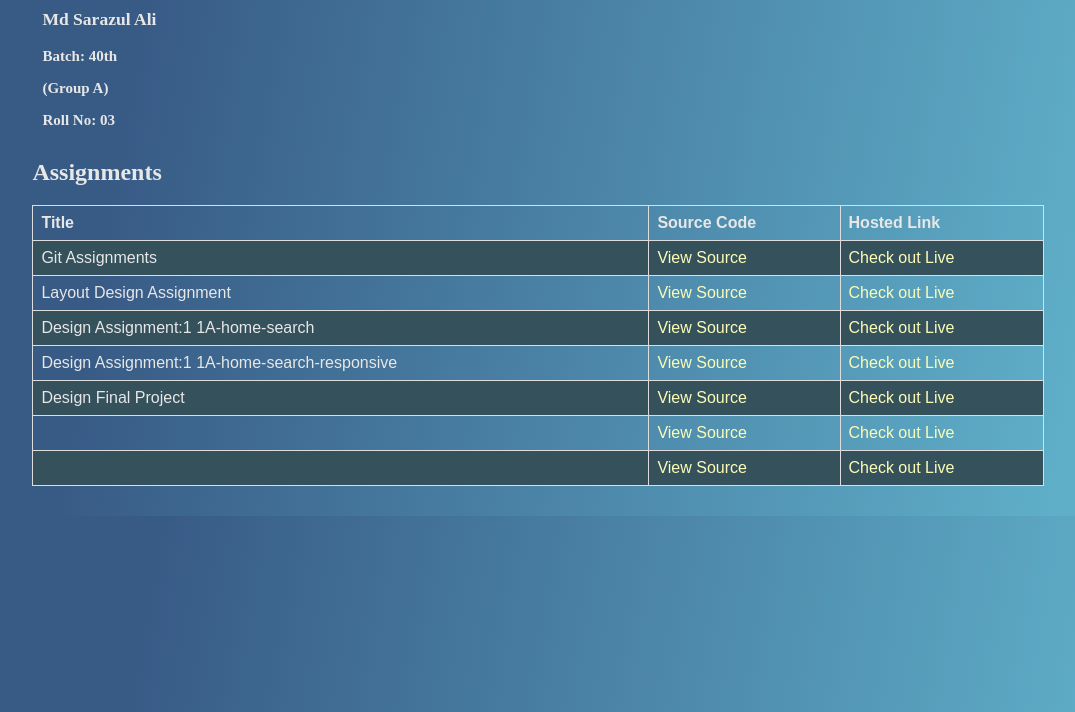
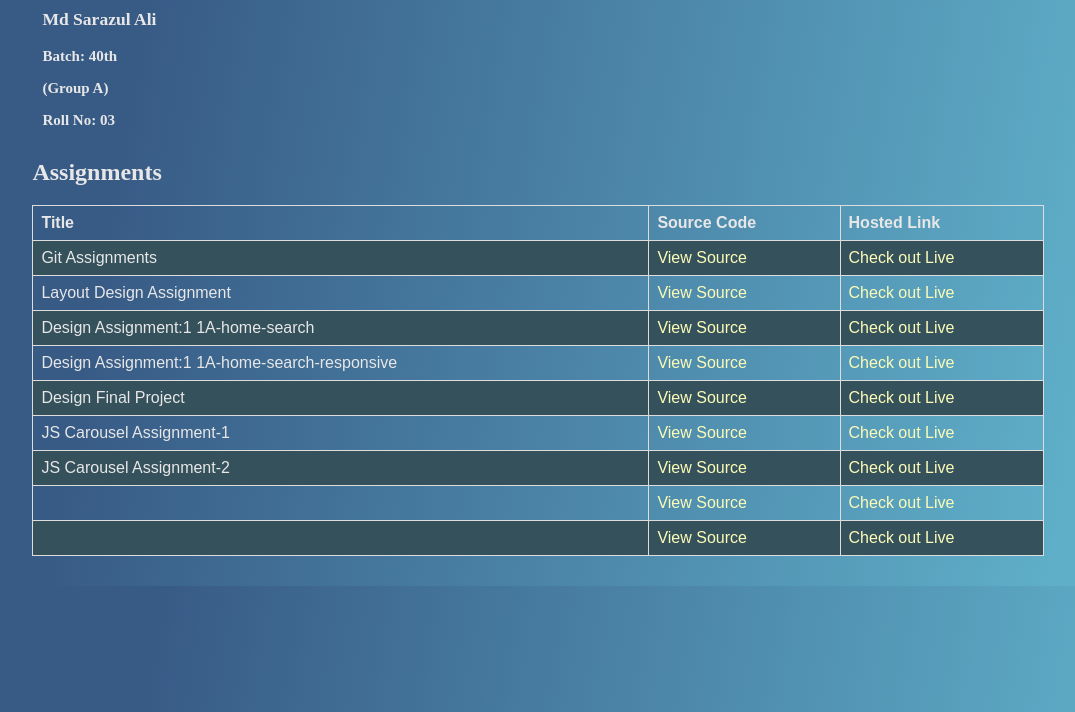
Before and after one commit to Sarazul-Ali/LFAffignmentWeb, a plain HTML site: page index.html in a window 1280 px wide. Shown: the part 88-800 px from the top of the page, without its empty margins (102-1177 px from the left). Drawn offline with Linux system fonts and the light colour scheme.

Commit message:
Update index.html

```diff
--- a/index.html
+++ b/index.html
@@ -98,6 +98,16 @@
                 </tr>
 
                 <tr>
+                    <td>JS Carousel Assignment-1</td>
+                    <td><a href="https://github.com/Sarazul-Ali/LF-JS-Carousel-Asssignment1">View Source</a></td>
+                    <td><a href="https://sarazul-ali.github.io/LF-JS-Carousel-Asssignment1/">Check out Live</a></td>
+                </tr>
+                <tr>
+                    <td>JS Carousel Assignment-2</td>
+                    <td><a href="https://github.com/Sarazul-Ali/LF-JS-Carousel-Assignment2">View Source</a></td>
+                    <td><a href="https://sarazul-ali.github.io/LF-JS-Carousel-Assignment2/">Check out Live</a></td>
+                </tr>
+                <tr>
                     <td></td>
                     <td><a href="#">View Source</a></td>
                     <td><a href="#">Check out Live</a></td>
```
